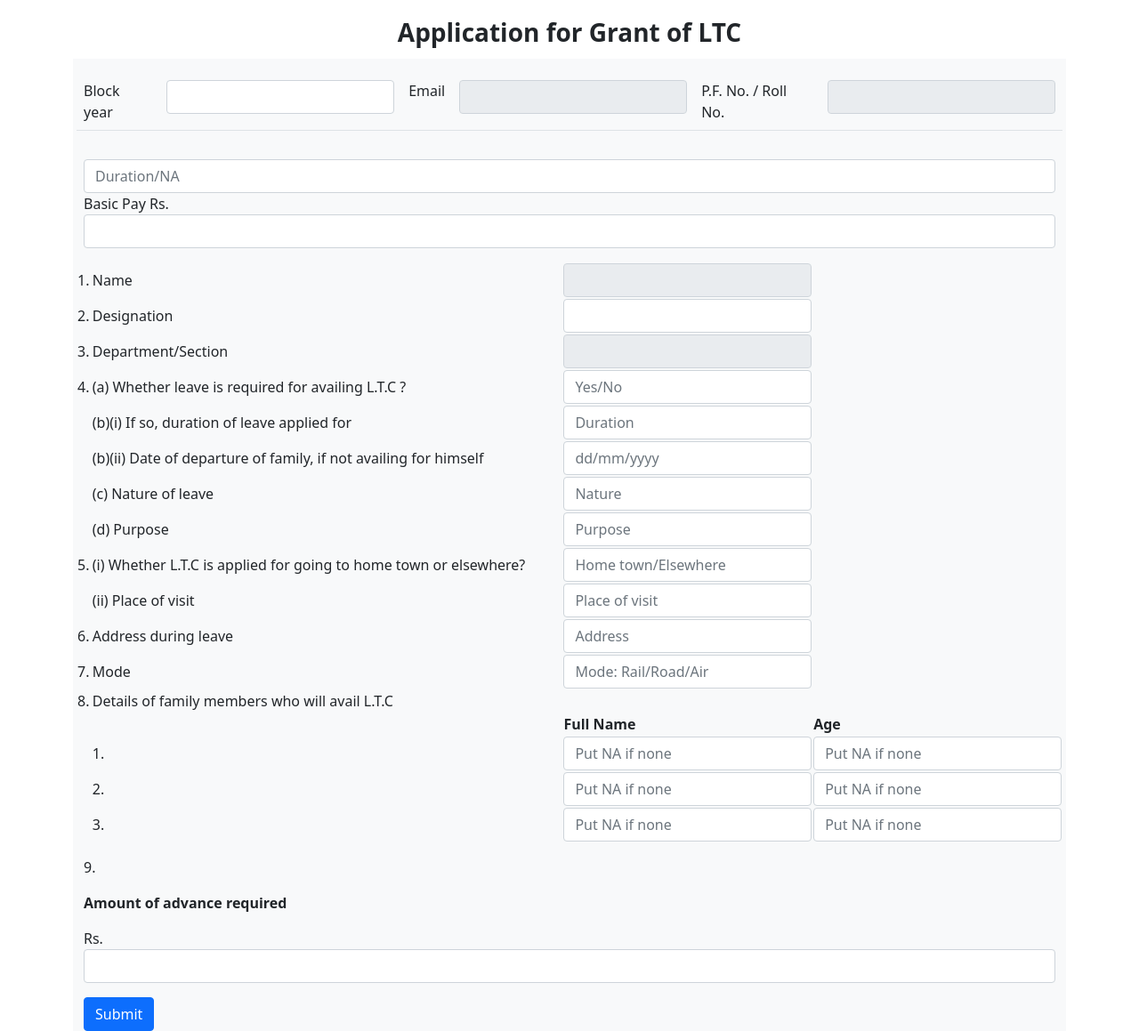
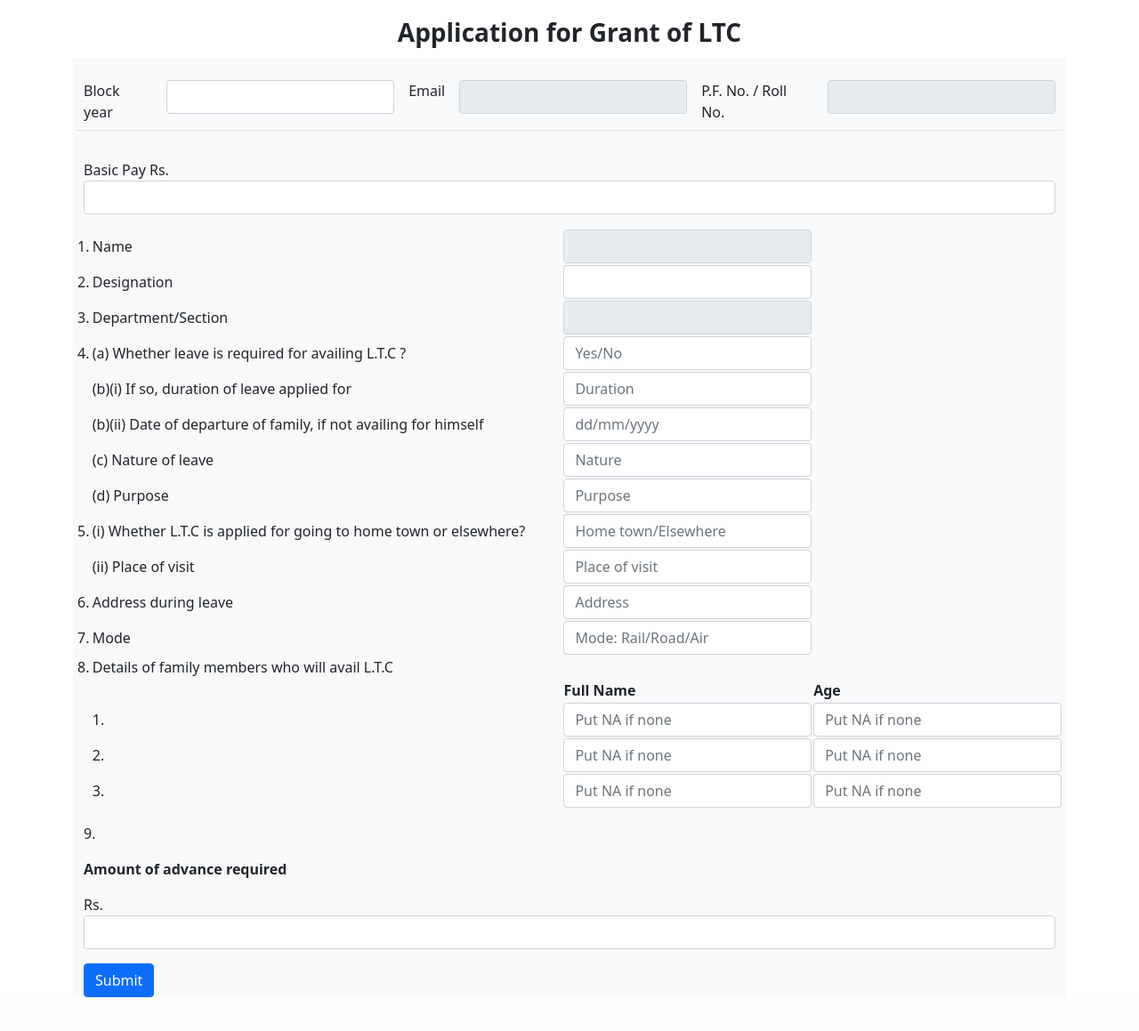
Before and after one commit to mohitg20/TA-Reimbursement-Project, a Django app: page /application_form in a window 1280 px wide. Shown: the part 56-1215 px from the top of the page at 89% size. After the commit the page ends 1177 px from the top, so only its background shows below. Run offline with Django 4.2, Linux system fonts and the light colour scheme; a user stored in the database is signed in; data comes from the database, SQL or seed files in the repository; both versions use the stored data as it was after the commit; some libraries are stand-ins or nearby versions.

Commit message:
Fix application.html

```diff
--- a/templates/application.html
+++ b/templates/application.html
@@ -45,8 +45,6 @@
             </table>
             <br>
             <div class="col-mb-3">
-
-                <input class="form-control" type="number" id="duration" name="duration" placeholder="Duration/NA" required>
                 <label for="Basic Pay Rs.">Basic Pay Rs.</label>
                 <input class="form-control" type="number" id="basic_pay" name="basic_pay">
 
```
Also changed, not shown: db.sqlite3.
